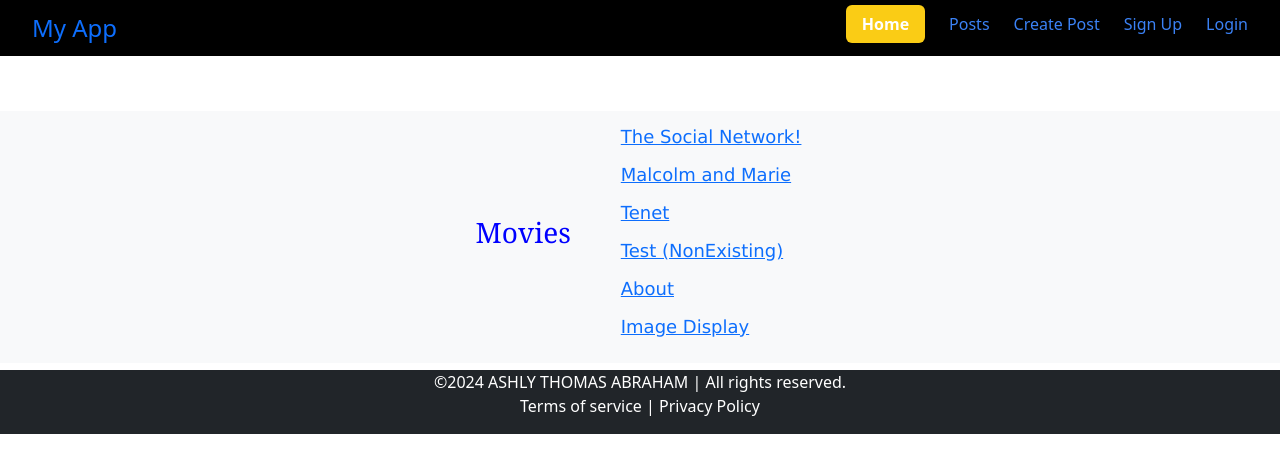
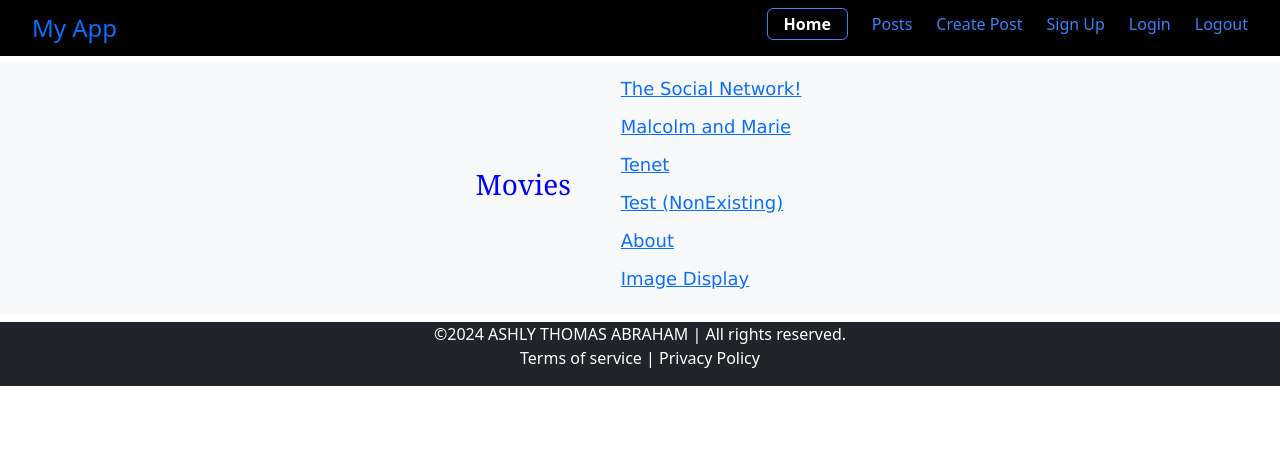
Before and after one commit to ashly-dxb/next-app, a Next.js app: page / in a window 1280 px wide. Shown: the top 472 px of the page. Built offline with nearby package versions, Linux system fonts and the light colour scheme.

Commit message:
css fixes

```diff
--- a/pages/api/users/login.js
+++ b/pages/api/users/login.js
@@ -13,11 +13,9 @@ export default async function handler(req, res) {
 
   await dbConnect();
 
-  var expiryDate = new Date(Date.now() + 30 * 24 * 60 * 60 * 1000); // 30 days
-
   // const cookies = new Cookies(req.headers.cookie, {
   //   path: "/",
-  //   expires: expiryDate,
+  //   expires: new Date(Date.now() + 180 * 24 * 60 * 60 * 1000),
   //   httpOnly: true,
   //   secure: true,
   //   sameSite: "None",
@@ -67,15 +65,16 @@ export default async function handler(req, res) {
         // });
 
         const cookieOpt = {
-          expires: new Date(Date.now() + 24 * 60 * 60 * 1000 * 180), // 180 days
+          // expires: new Date(Date.now() + 180 * 24 * 60 * 60 * 1000), // 180 days
+          maxAge: 180 * 24 * 60 * 60 * 1000,
           httpOnly: false,
-          secure: true,
+          secure: false,
           sameSite: "None",
         };
 
         setCookie("my_access_token", token, cookieOpt);
 
-        console.log("COOKIES SETTTTTT in LOGIN", getCookie("my_access_token"));
+        console.log("COOKIES RETRIEVED", getCookie("my_access_token"));
 
         // Create a JSON response indicating successful login
         res.json({
--- a/pages/components/Navbar2.js
+++ b/pages/components/Navbar2.js
@@ -12,32 +12,39 @@ export default function Navbar({ children }) {
       id: 1,
       link: "/",
       text: "Home",
+      type: "AUTH",
     },
     {
       id: 2,
       link: "/posts/ListPosts",
       text: "Posts",
+      type: "AUTH",
     },
     {
       id: 3,
       link: "/posts/CreatePost",
       text: "Create Post",
+      type: "AUTH",
     },
     {
       id: 4,
       link: "/users/SignUp",
       text: "Sign Up",
+      type: "NOT_AUTH",
     },
     {
       id: 5,
       link: "/Login",
       text: "Login",
+      type: "NOT_AUTH",
+    },
+    {
+      id: 6,
+      link: "/Logout",
+      text: "Logout",
+      type: "AUTH",
     },
   ];
-
-  //   const handleLinkClick = () => {
-  //     setIsOpen(!isOpen);
-  //   };
 
   const pathname = usePathname();
 
@@ -59,7 +66,7 @@ export default function Navbar({ children }) {
               href={link}
               className={`no-underline text-blue-500 hover:text-white-700 ${
                 pathname === link
-                  ? "bg-yellow-400 px-3 py-2 rounded text-white font-semibold"
+                  ? " px-3 py-1 rounded text-white border-blue-500 border-1 font-semibold"
                   : ""
               }`}
             >
@@ -73,7 +80,7 @@ export default function Navbar({ children }) {
         onClick={() => setIsOpen(!isOpen)}
         className="cursor-pointer z-10 text-gray-500 md:hidden"
       >
-        <svg className="h-7 w-7 fill-current" viewBox="0 0 28 28">
+        <svg className="h-10 w-10 fill-current" viewBox="0 0 24 24">
           {isOpen ? (
             <path
               fillRule="evenodd"
@@ -98,7 +105,7 @@ export default function Navbar({ children }) {
               <Link
                 href={link}
                 onClick={() => setIsOpen(!isOpen)}
-                className={`text-4xl no-underline  text-white hover:text-blue-100 w-full shrink-0 ${
+                className={`text-3xl no-underline  text-white hover:text-blue-100 w-full shrink-0 ${
                   pathname === link
                     ? "bg-yellow-600 py-2 px-2 rounded text-white font-bold w-full shrink-0"
                     : ""
--- a/pages/components/layout.js
+++ b/pages/components/layout.js
@@ -7,7 +7,7 @@ export default function Layout({ children }) {
   return (
     <div className={styles.outerBody}>
       <Navbar />
-      <div className={styles.myContentArea} style={{ marginTop: "55px" }}>
+      <div className={styles.myContentArea} style={{ marginTop: "2px" }}>
         {children}
       </div>
       <Footer />
```
